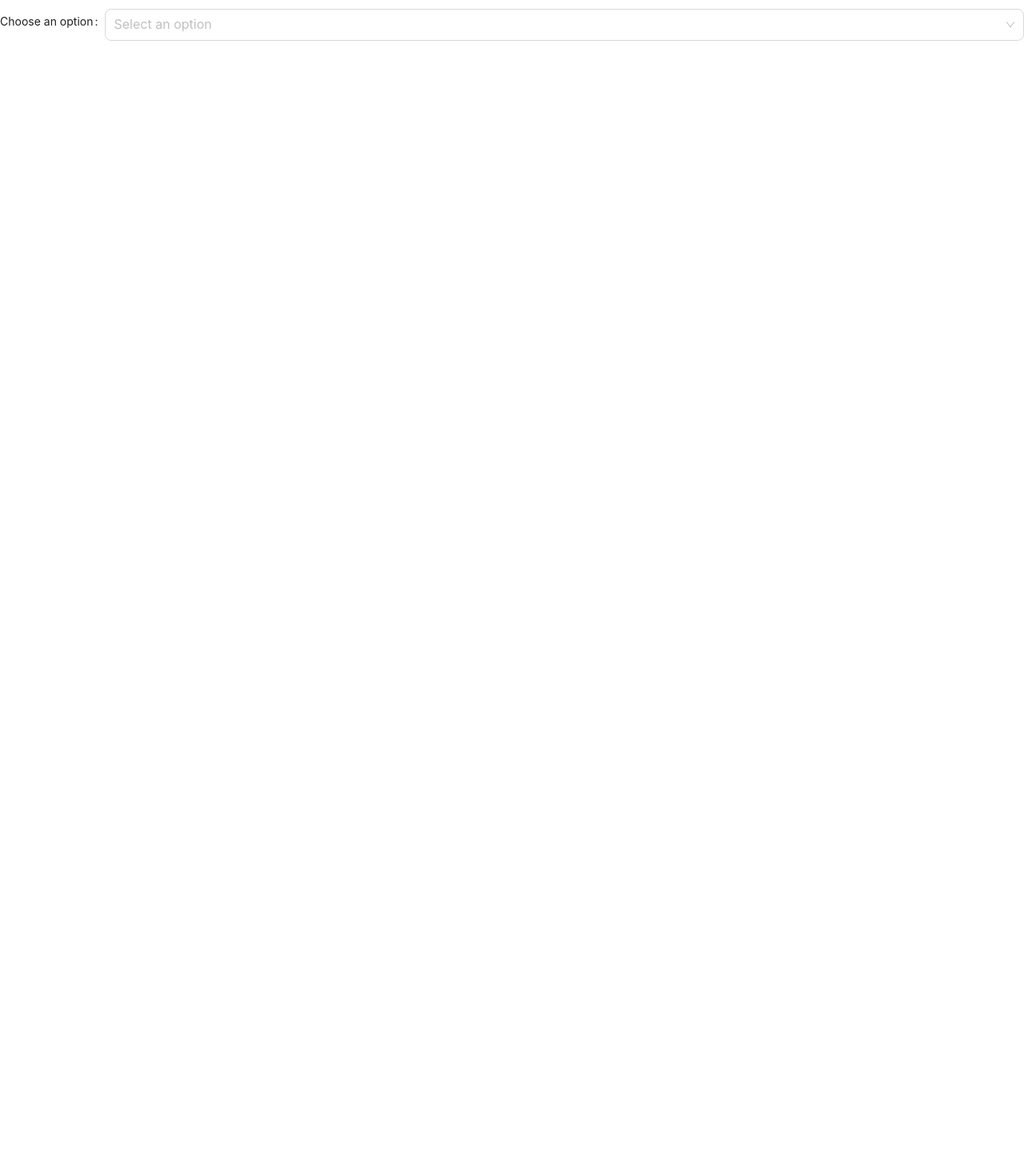
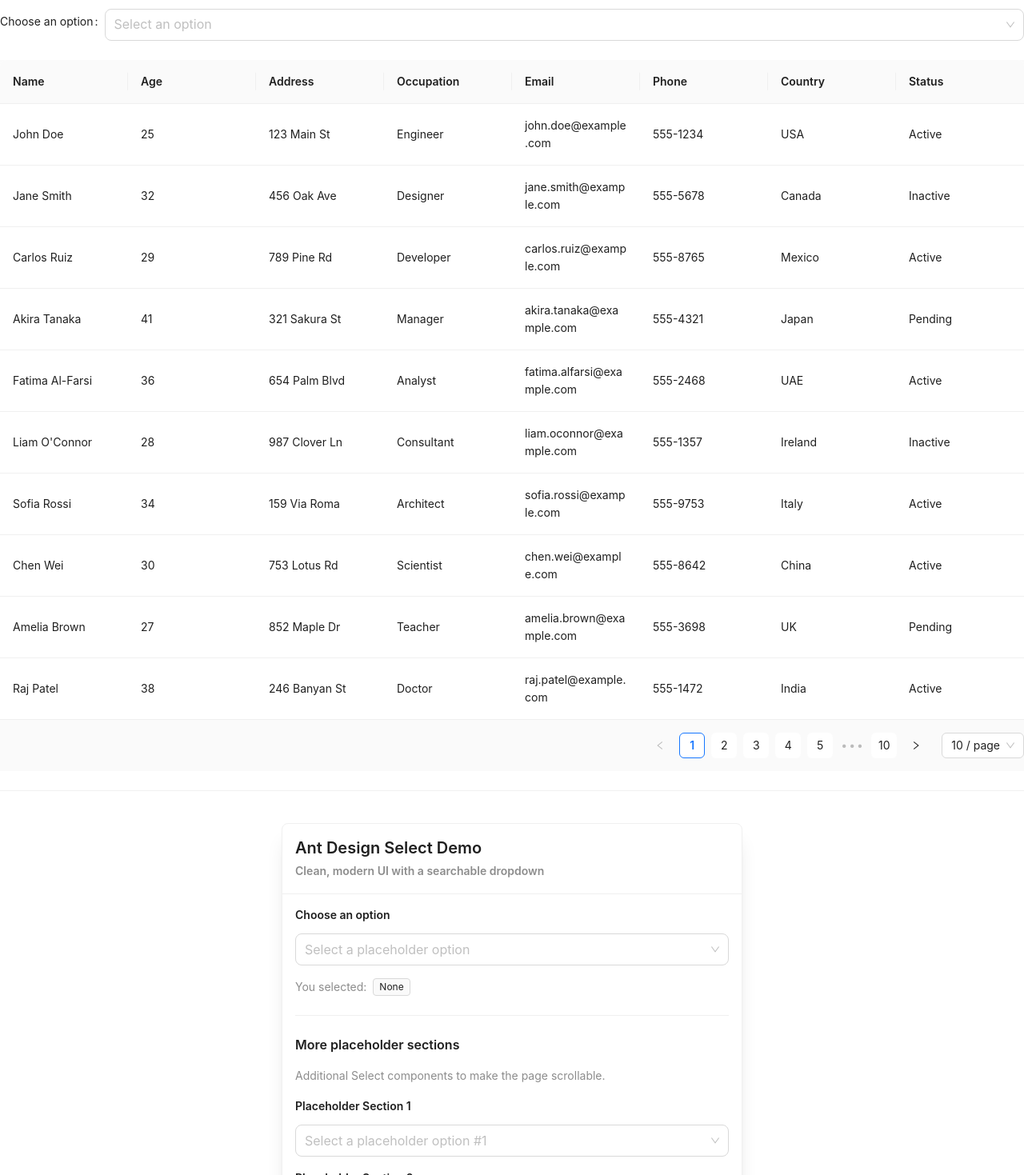
Before and after one commit to m-elagamy/antd-select-demo, a Next.js app: page / in a window 1280 px wide. Shown: the part 1521-2990 px from the top of the page at 80% size. Before the commit the page ends 1572 px from the top, so only its background shows below. Built offline with nearby package versions, Linux system fonts and the light colour scheme.

Commit message:
Add CustomTable component to Home page with sample data and columns for enhanced data presentation

```diff
--- a/src/app/page.tsx
+++ b/src/app/page.tsx
@@ -2,6 +2,7 @@
 import { Select, Typography, Card, Space, Tag, Divider } from "antd";
 import { useState } from "react";
 import CustomSelect from "@/select";
+import CustomTable from "@/custom-table";
 
 export default function Home() {
   const [value, setValue] = useState<string | undefined>(undefined);
@@ -27,6 +28,129 @@ export default function Home() {
     { label: "Ridge", value: "ridge" },
     { label: "Sable", value: "sable" },
   ];
+
+  const columns = [
+    { title: "Name", dataIndex: "name" },
+    { title: "Age", dataIndex: "age" },
+    { title: "Address", dataIndex: "address" },
+    { title: "Occupation", dataIndex: "occupation" },
+    { title: "Email", dataIndex: "email" },
+    { title: "Phone", dataIndex: "phone" },
+    { title: "Country", dataIndex: "country" },
+    { title: "Status", dataIndex: "status" },
+  ];
+
+  const data = [
+    {
+      name: "John Doe",
+      age: 25,
+      address: "123 Main St",
+      occupation: "Engineer",
+      email: "john.doe@example.com",
+      phone: "555-1234",
+      country: "USA",
+      status: "Active",
+    },
+    {
+      name: "Jane Smith",
+      age: 32,
+      address: "456 Oak Ave",
+      occupation: "Designer",
+      email: "jane.smith@example.com",
+      phone: "555-5678",
+      country: "Canada",
+      status: "Inactive",
+    },
+    {
+      name: "Carlos Ruiz",
+      age: 29,
+      address: "789 Pine Rd",
+      occupation: "Developer",
+      email: "carlos.ruiz@example.com",
+      phone: "555-8765",
+      country: "Mexico",
+      status: "Active",
+    },
+    {
+      name: "Akira Tanaka",
+      age: 41,
+      address: "321 Sakura St",
+      occupation: "Manager",
+      email: "akira.tanaka@example.com",
+      phone: "555-4321",
+      country: "Japan",
+      status: "Pending",
+    },
+    {
+      name: "Fatima Al-Farsi",
+      age: 36,
+      address: "654 Palm Blvd",
+      occupation: "Analyst",
+      email: "fatima.alfarsi@example.com",
+      phone: "555-2468",
+      country: "UAE",
+      status: "Active",
+    },
+    {
+      name: "Liam O'Connor",
+      age: 28,
+      address: "987 Clover Ln",
+      occupation: "Consultant",
+      email: "liam.oconnor@example.com",
+      phone: "555-1357",
+      country: "Ireland",
+      status: "Inactive",
+    },
+    {
+      name: "Sofia Rossi",
+      age: 34,
+      address: "159 Via Roma",
+      occupation: "Architect",
+      email: "sofia.rossi@example.com",
+      phone: "555-9753",
+      country: "Italy",
+      status: "Active",
+    },
+    {
+      name: "Chen Wei",
+      age: 30,
+      address: "753 Lotus Rd",
+      occupation: "Scientist",
+      email: "chen.wei@example.com",
+      phone: "555-8642",
+      country: "China",
+      status: "Active",
+    },
+    {
+      name: "Amelia Brown",
+      age: 27,
+      address: "852 Maple Dr",
+      occupation: "Teacher",
+      email: "amelia.brown@example.com",
+      phone: "555-3698",
+      country: "UK",
+      status: "Pending",
+    },
+    {
+      name: "Raj Patel",
+      age: 38,
+      address: "246 Banyan St",
+      occupation: "Doctor",
+      email: "raj.patel@example.com",
+      phone: "555-1472",
+      country: "India",
+      status: "Active",
+    },
+  ];
+
+  const metadata = {
+    total: 100,
+  };
+
+  const limit = 10;
+  const page = 1;
+
+  const loading = false;
 
   return (
     <>
@@ -111,6 +235,90 @@ export default function Home() {
         options={options}
         loading={false}
       />
+
+      <CustomTable
+        columns={columns}
+        data={data}
+        loading={loading}
+        metadata={metadata}
+        limit={limit}
+        page={page}
+        handleOnChangeLimit={() => {}}
+        handleOnChangePage={() => {}}
+        scrollX={700}
+      />
+
+      <Divider />
+      <div className="min-h-screen bg-[var(--background)] flex items-center justify-center p-4">
+        <Card
+          className="w-full max-w-xl shadow-xl"
+          styles={{ body: { padding: 16 }, header: { padding: 16 } }}
+          title={
+            <Space direction="vertical" size={2}>
+              <Typography.Title level={4} style={{ margin: 0 }}>
+                Ant Design Select Demo
+              </Typography.Title>
+              <Typography.Text type="secondary">
+                Clean, modern UI with a searchable dropdown
+              </Typography.Text>
+            </Space>
+          }
+        >
+          <Space direction="vertical" size={16} className="w-full">
+            <div className="grid gap-3">
+              <Typography.Text strong>Choose an option</Typography.Text>
+              <Select
+                allowClear
+                showSearch
+                placeholder="Select a placeholder option"
+                optionFilterProp="label"
+                size="large"
+                className="w-full"
+                options={options}
+                value={value}
+                onChange={(v) => setValue(v)}
+                virtual={false}
+              />
+            </div>
+            <div className="flex items-center gap-2">
+              <Typography.Text type="secondary">You selected:</Typography.Text>
+              {value ? (
+                <Tag color="blue" className="ml-2">
+                  {options.find((o) => o.value === value)?.label}
+                </Tag>
+              ) : (
+                <Tag className="ml-2">None</Tag>
+              )}
+            </div>
+            <Divider style={{ margin: "8px 0" }} />
+            <Typography.Title level={5} style={{ margin: 0 }}>
+              More placeholder sections
+            </Typography.Title>
+            <Typography.Text type="secondary">
+              Additional Select components to make the page scrollable.
+            </Typography.Text>
+            <Space direction="vertical" size={16} className="w-full">
+              {Array.from({ length: 12 }).map((_, idx) => (
+                <div key={idx} className="grid gap-3">
+                  <Typography.Text strong>
+                    Placeholder Section {idx + 1}
+                  </Typography.Text>
+                  <Select
+                    allowClear
+                    showSearch
+                    placeholder={`Select a placeholder option #${idx + 1}`}
+                    optionFilterProp="label"
+                    size="large"
+                    className="w-full"
+                    options={options}
+                    virtual={false}
+                  />
+                </div>
+              ))}
+            </Space>
+          </Space>
+        </Card>
+      </div>
     </>
   );
 }
--- /dev/null
+++ b/src/custom-table.tsx
@@ -0,0 +1,65 @@
+import React from "react";
+import { Table, RowProps } from "antd";
+import type { ColumnsType } from "antd/es/table";
+
+type TTableProp<T extends object> = {
+  showPagination?: boolean;
+  components?: {
+    body: {
+      row: (props: RowProps) => React.JSX.Element;
+    };
+  };
+  columns: ColumnsType<T>;
+  loading?: boolean;
+  data: T[];
+  metadata?: {
+    total?: number;
+  };
+  limit: number;
+  page: number;
+  handleOnChangeLimit: React.Dispatch<React.SetStateAction<number>>;
+  handleOnChangePage: React.Dispatch<React.SetStateAction<number>>;
+  pageSizeOptions?: number[];
+  scrollX?: number | string;
+};
+const TableV2 = <T extends object>({
+  showPagination = true,
+  ...props
+}: TTableProp<T>) => {
+  return (
+    <div
+      style={{
+        width: "100%",
+        background: "#FAFAFA",
+      }}
+    >
+      <Table
+        components={props.components}
+        className="table_v2 ios-scroll-fix"
+        pagination={
+          showPagination
+            ? {
+                showSizeChanger: true,
+                responsive: false,
+                total: props.metadata?.total,
+                current: props.page,
+                onShowSizeChange: (_, size) => props.handleOnChangeLimit(size),
+                pageSizeOptions: props.pageSizeOptions || [
+                  5, 10, 15, 20, 25, 30,
+                ],
+                pageSize: props.limit,
+                onChange: (newPage) => props.handleOnChangePage(newPage),
+              }
+            : false
+        }
+        loading={props.loading}
+        columns={props.columns}
+        dataSource={props.data}
+        rowKey="id"
+        scroll={{ x: props.scrollX ? props.scrollX : "max-content", y: 800 }}
+      />
+    </div>
+  );
+};
+
+export default TableV2;
```
